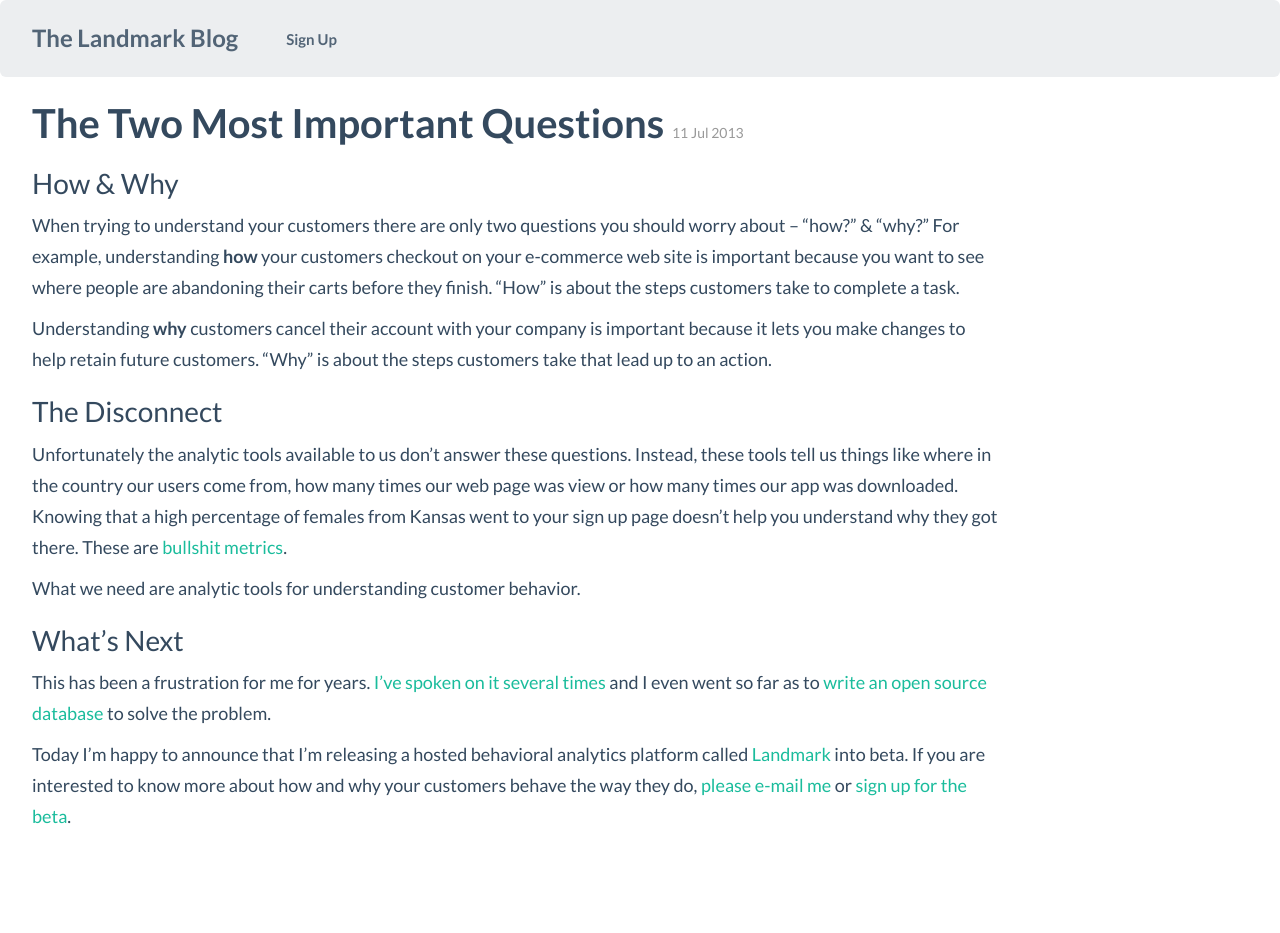
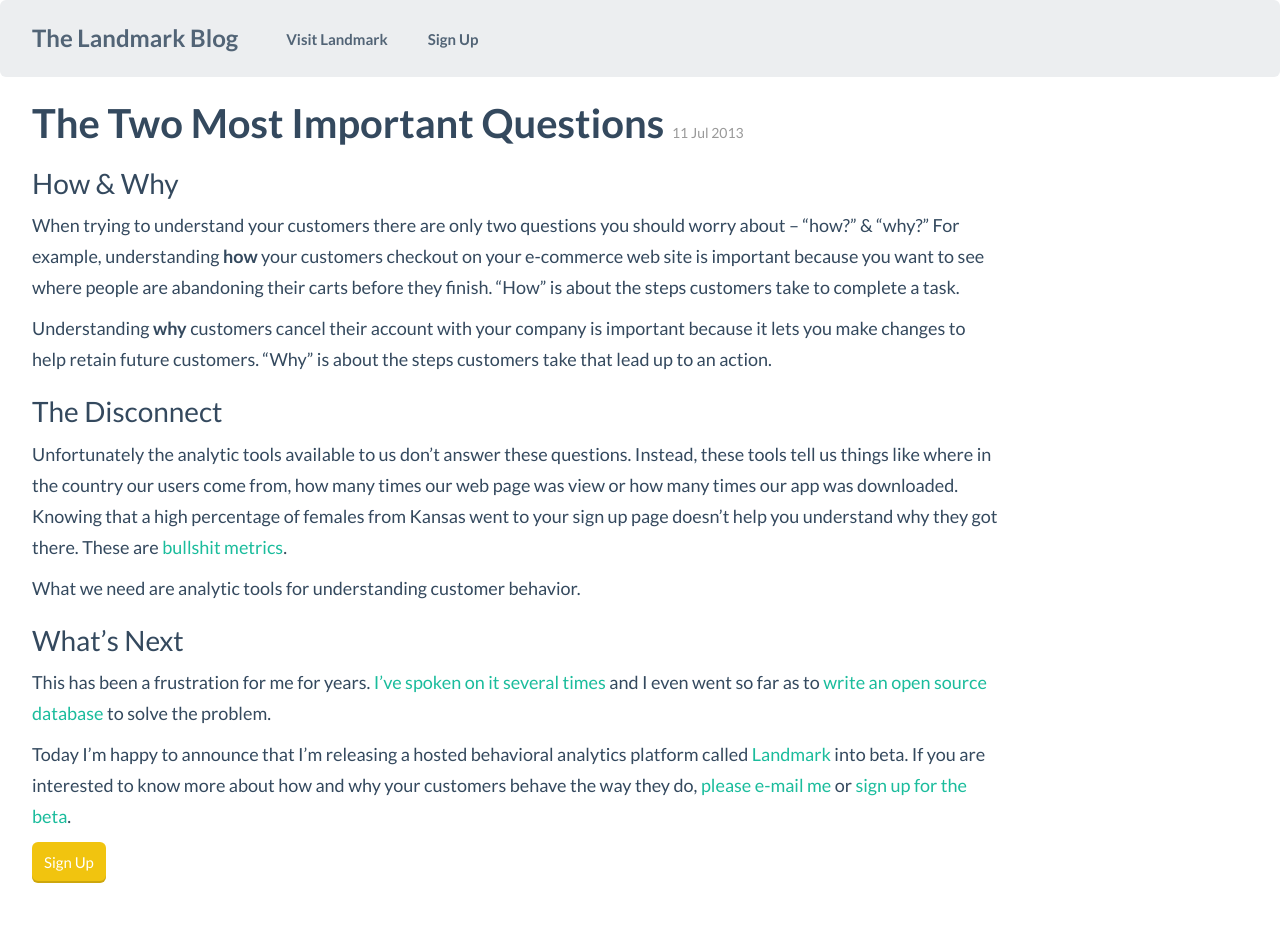
Before and after one commit to benbjohnson/blog.landmark.io, a Jekyll site: the page built from _posts/2013-07-11-two-questions.markdown, in a window 1280 px wide. Built offline with Jekyll 4.4.1, drawn with Linux system fonts in a browser that asks for light colours; some web fonts are replaced; before the commit the page ends 900 px from its top, so only the background shows below that.

Commit message:
Fix signup links.

```diff
--- a/_layouts/default.html
+++ b/_layouts/default.html
@@ -15,7 +15,8 @@
 
         <div class="nav-collapse collapse" id="nav-collapse-01">
           <ul class="nav">
-            <li><a href="http://landmark.io/users/sign_up">Sign Up</a></li>
+            <li><a href="http://landmark.io">Visit Landmark</a></li>
+            <li><a href="http://landmark.io/signup">Sign Up</a></li>
           </ul>
         </div>
       </div>
--- a/_posts/2013-07-11-two-questions.markdown
+++ b/_posts/2013-07-11-two-questions.markdown
@@ -30,4 +30,6 @@
 [I've spoken on it several times](https://speakerdeck.com/benbjohnson/behavioral-analytics-understanding-the-why-and-how-of-your-users) and I even went so far as to [write an open source database](http://skydb.io/) to solve the problem.
 
 Today I'm happy to announce that I'm releasing a hosted behavioral analytics platform called [Landmark](http://landmark.io) into beta.
-If you are interested to know more about how and why your customers behave the way they do, [please e-mail me](mailto:ben@skylandlabs.com) or [sign up for the beta](http://landmark.io/users/sign_up).
+If you are interested to know more about how and why your customers behave the way they do, [please e-mail me](mailto:ben@skylandlabs.com) or [sign up for the beta](http://landmark.io/signup).
+
+<a href="http://landmark.io/signup" class="btn btn-warning btn-embossed">Sign Up</a>
```
